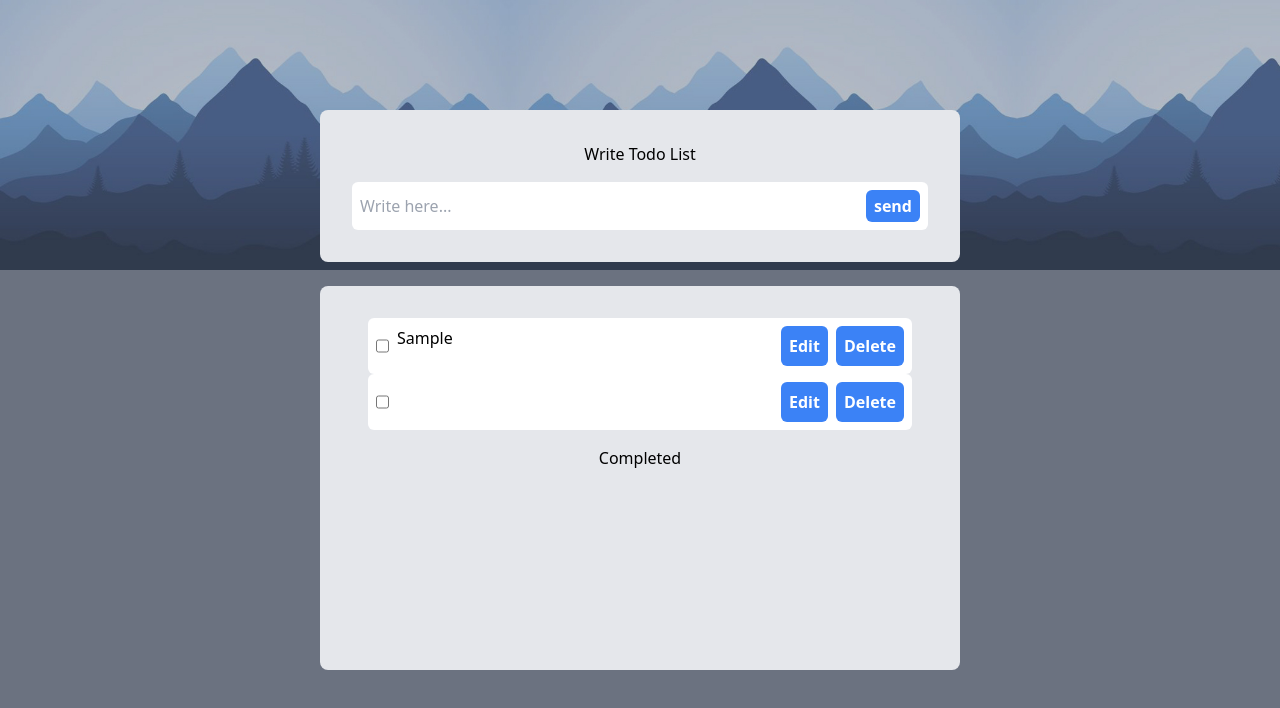
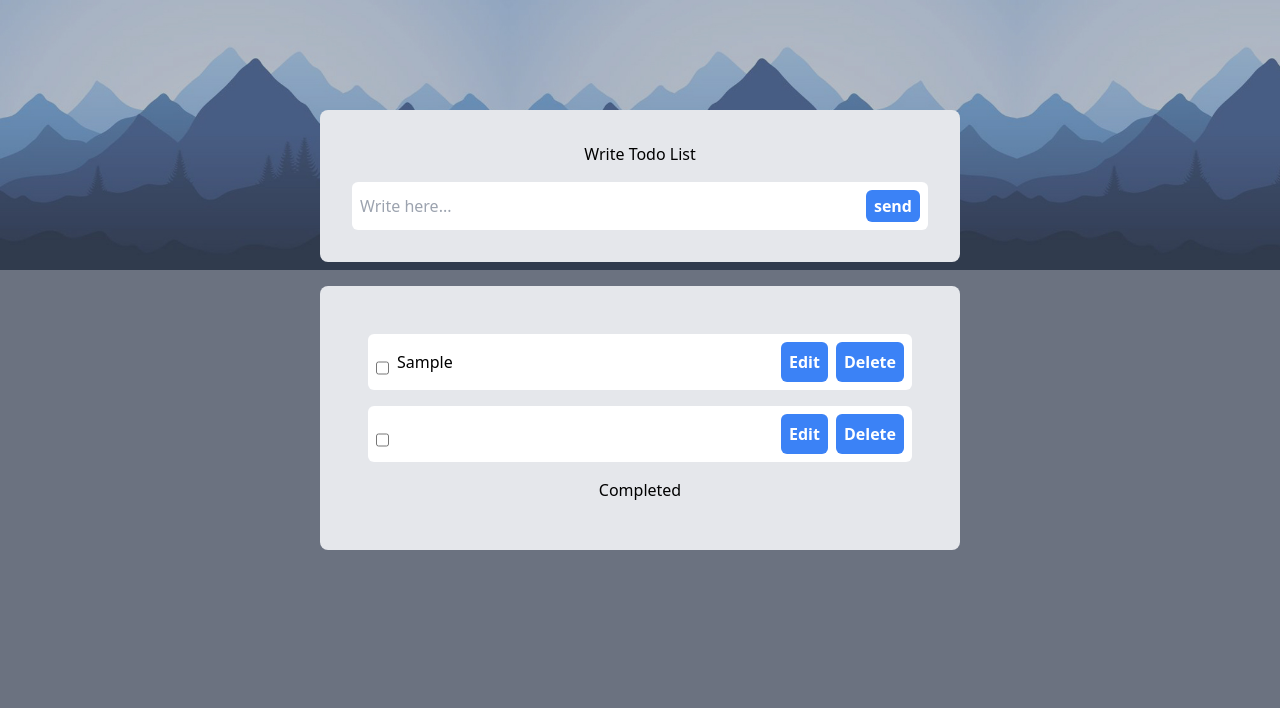
Before and after one commit to alibeigi95/Todo-list-with-JS, a website: page index.html in a window 1280 px wide. Both pictures are taken after typing "Sample" into the empty fields and a click on the button "send". Shown: the part 70-778 px from the top of the page. Drawn offline with Linux system fonts and the light colour scheme.

Commit message:
done for todo list

```diff
--- a/asset/JS/to do list.js
+++ b/asset/JS/to do list.js
@@ -36,15 +36,15 @@ var createNewTaskElement = function (taskString) {
 
 
 	//Each elements, needs appending
-	listItem.className = "flex space-x-2 p-2 bg-white rounded-md";
+	listItem.className = "flex space-x-2 p-2 bg-white rounded-md my-4";
 
 	checkBox.type = "checkbox";
-	checkBox.className = "form-checkbox h-10 w-10 text-indigo-600";
+	checkBox.className = "mt-3 text-indigo-600";
 
 	editInput.type = "text";
 	editInput.className = " flex space-x-2 p-2 bg-white rounded-md  w-full outline-none";
 
-	label.className = "test";
+	label.className = "mt-2";
 
 	editButton.innerText = "Edit"; //innerText encodes special characters, HTML does not.
 	editButton.className = "edit bg-blue-500 px-2 py-1 rounded-md text-white font-semibold m-4";
@@ -100,12 +100,16 @@ var editTask = function () {
 		//switch to .editmode
 		//label becomes the inputs value.
 		label.innerText = editInput.value;
+
 	} else {
 		editInput.value = label.innerText;
+
 	}
 
 	//toggle .editmode on the parent.
 	listItem.classList.toggle("editMode");
+
+
 }
 
 
--- a/index.html
+++ b/index.html
@@ -10,9 +10,9 @@
     <title>Todo list</title>
 </head>
 
-<body>
-    <div class="h-screen bg-gray-500">
-        <nav class="flex justify-center p-4 bg-gray-600">
+<body class="bg-gray-500" >
+    <div class="h-screen ">
+        <nav class="flex justify-center p-4  bg-gray-600">
             <h1 class="text-white text-2xl font-bold"> Beigi Todo List</h1>
         </nav>
         <img src="asset/img/1.jpg" alt="">
@@ -29,14 +29,14 @@
             </form>
 
             <div class="flex justify-center ">
-                <div class=" relative justify-center mt-6 w-6/12 h-96 bg-gray-200 px-12 py-8 rounded-lg">
+                <div class=" relative justify-center mt-6 w-6/12 h-auto bg-gray-200 px-12 py-8 rounded-lg">
 
                     <ul id="incomplete-tasks" class="text-center  ">
 
 
                     </ul>
 
-                    <h2 class="flex flex-col  text-center my-4 m ">Completed</h2>
+                    <h2 class="flex flex-col  text-center my-4  ">Completed</h2>
 
                     <ul id="completed-tasks" class="text-center">
 
```
Also changed, not shown: dist/output.css.
